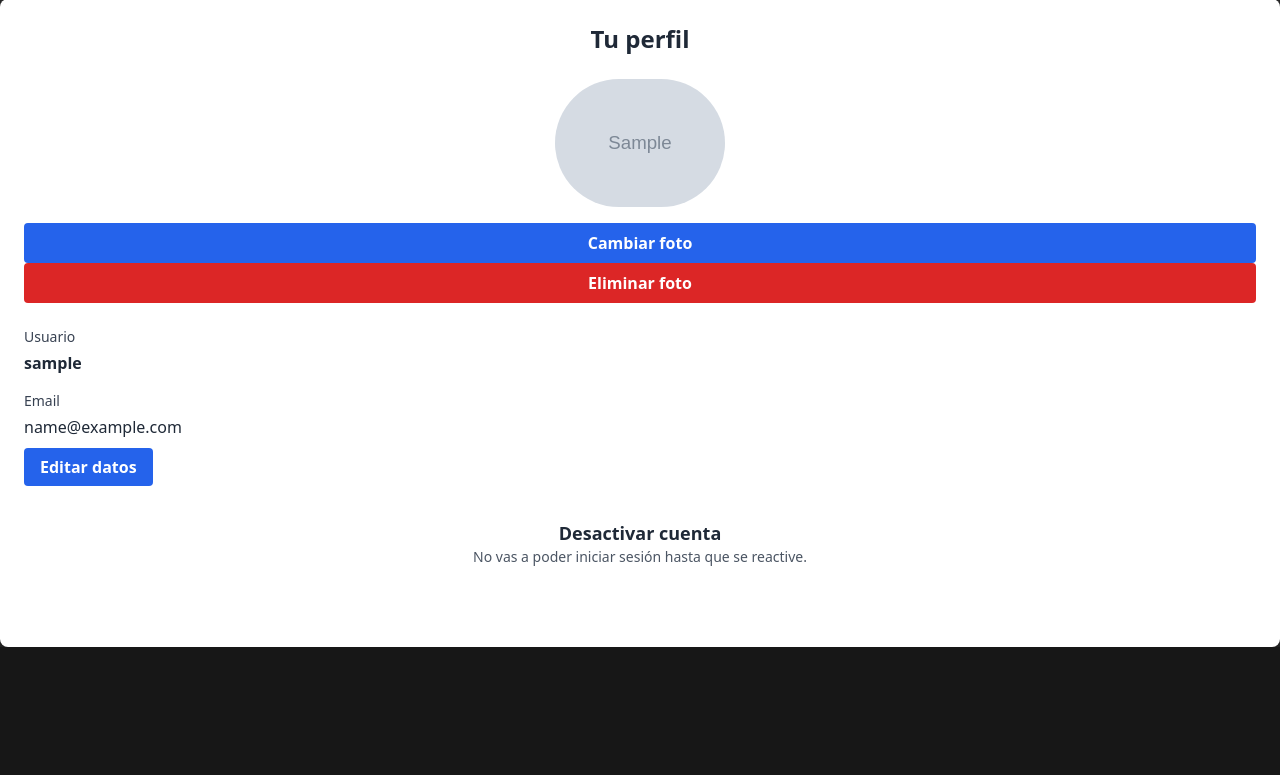
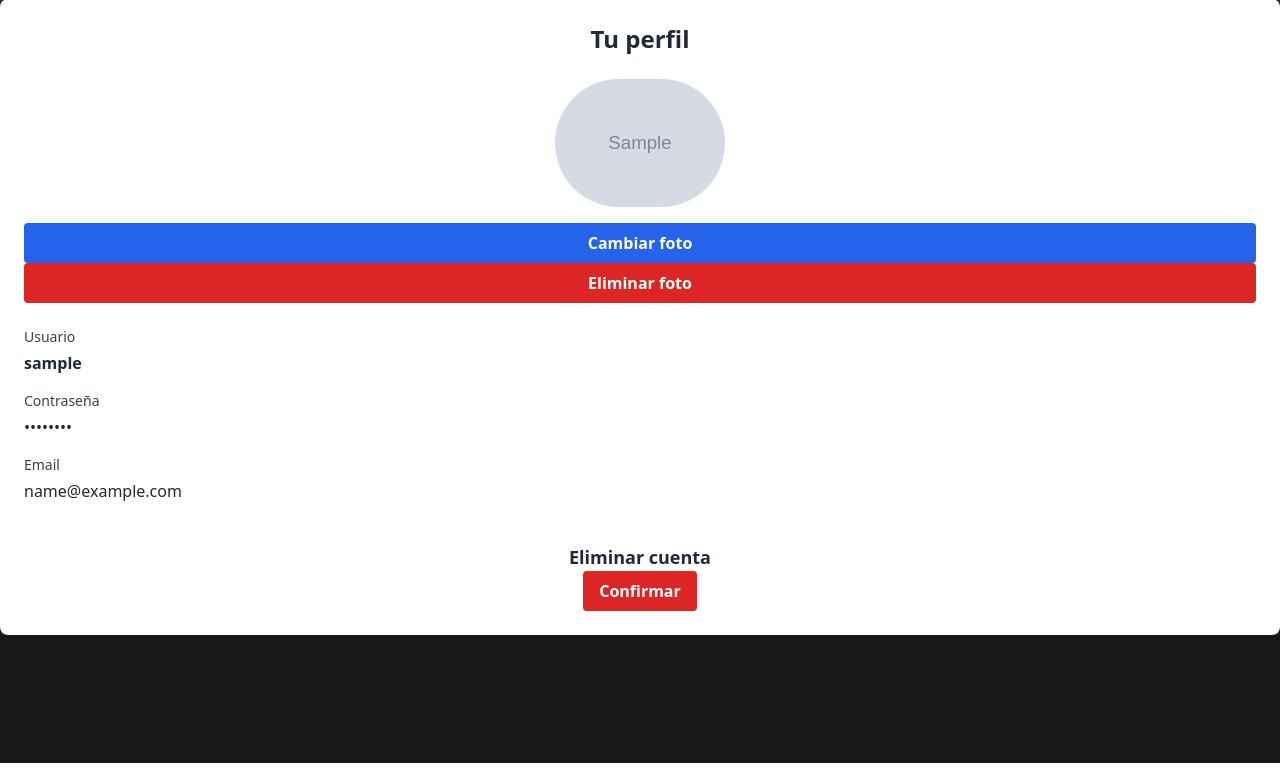
Before and after one commit to Nadia-Carrasco1/DueDate, a Django app: page /Perfil/ in a window 1280 px wide. Shown: the part 105-880 px from the top of the page. Run offline with Django 5.2, Linux system fonts and the light colour scheme; a user stored in the database is signed in; tables that the repository leaves empty hold one stand-in row (values such as "Sample post"); grey boxes marked "Sample" are stand-in pictures; some libraries are stand-ins or nearby versions.

Commit message:
modificaciones en Usuarios

```diff
--- a/Due_Date/settings.py
+++ b/Due_Date/settings.py
@@ -95,7 +95,7 @@
         'ENGINE': 'django.db.backends.mysql',
         'NAME': 'due_date_db',
         'USER': 'root',
-        'PASSWORD': '12345',
+        'PASSWORD': 'DueDate123',
         'HOST': '127.0.0.1',
         'PORT': '3306',
         'OPTIONS': {
@@ -161,3 +161,6 @@
 
 MEDIA_URL = '/media/'
 MEDIA_ROOT = BASE_DIR / 'media'
+
+LOGIN_URL = '/IniciarSesion/'
+LOGIN_REDIRECT_URL = '/Perfil/'
--- a/Usuarios/templates/IniciarSesion.html
+++ b/Usuarios/templates/IniciarSesion.html
@@ -10,6 +10,8 @@
 
     <form action="" method="POST" class="space-y-4">
         {% csrf_token %}
+
+        <input type="hidden" name="next" value="{{ next }}">
 
         {% for error in form.non_field_errors %}
             <p class="text-red-600 text-sm mb-4 text-center">{{ error }}</p>
--- a/Usuarios/templates/Perfil.html
+++ b/Usuarios/templates/Perfil.html
@@ -5,7 +5,6 @@
 <div class="max-w-2xl mx-auto mt-10 p-6 bg-white rounded-lg shadow-md">
     <h2 class="text-2xl font-bold text-gray-800 mb-6 text-center">Tu perfil</h2>
 
-    <!-- Foto de perfil -->
   <div class="flex flex-col items-center mb-6">
         {% if perfil.foto %}
             <img src="{{ perfil.foto.url }}" alt="Foto de perfil" class="w-32 h-32 rounded-full object-cover mb-4" id="foto-actual">
@@ -43,39 +42,42 @@
         </div>
     </div>
 
-    {% if not modo_edicion %}
-        <!-- Datos como texto -->
+    <!-- Nombre de usuario -->
     <div class="mb-4">
         <label class="block text-sm font-medium text-gray-700 mb-1">Usuario</label>
+        <div id="username-display" class="{% if campo_con_error == 'username' %}hidden{% endif %} flex items-center justify-between">
             <p class="text-gray-800 font-semibold">{{ request.user.username }}</p>
+            <button onclick="toggleEdit('username')" class="p-2 bg-gray-700 hover:bg-gray-800 rounded text-white">✎</button>
         </div>
-        <div class="mb-4">
-            <label class="block text-sm font-medium text-gray-700 mb-1">Email</label>
-            <p class="text-gray-800">{{ request.user.email }}</p>
-        </div>
-        <a href="?editar=1" class="mt-4 inline-block bg-blue-600 hover:bg-blue-700 text-white font-semibold py-2 px-4 rounded">
-            Editar datos
-        </a>
-    {% else %}
-        <!-- Formulario de edición -->
-        <form method="POST" enctype="multipart/form-data" class="space-y-4">
+        <form method="POST" {% if campo_con_error == 'username' %} {% else %}class="hidden"{% endif %} id="username-form">
             {% csrf_token %}
-
-            <!-- Campo de usuario -->
-            <div>
-                <label for="{{ user_form.username.id_for_label }}" class="block text-sm font-medium text-gray-700 mb-1">
-                    {{ user_form.username.label }}
-                </label>
+            <input type="hidden" name="editar_usuario" value="1">
             {{ user_form.username }}
             {% if user_form.username.errors %}
                 <p class="text-red-600 text-sm mt-1">{{ user_form.username.errors|striptags }}</p>
             {% endif %}
+            <div class="flex gap-2 mt-2">
+                <button type="submit" class="bg-green-600 hover:bg-green-700 text-white font-semibold py-1 px-3 rounded">Guardar</button>
+                <button type="button" onclick="toggleEdit('username')" class="bg-red-600 hover:bg-red-700 text-white font-semibold py-1 px-3 rounded">Cancelar</button>
+            </div>
+        </form>
     </div>
 
-            <!-- Campos de contraseña -->
+    <!-- Contraseña -->
+    <div class="mb-4">
+        <label class="block text-sm font-medium text-gray-700 mb-1">Contraseña</label>
+        <div id="password-display" class="{% if campo_con_error == 'password' %}hidden{% endif %} flex items-center justify-between">
+            <p class="text-gray-800">••••••••</p>
+            <button onclick="toggleEdit('password')" class="p-2 bg-gray-700 hover:bg-gray-800 rounded text-white">✎</button>
+        </div>
+        <form method="POST" {% if campo_con_error == 'password' %} {% else %}class="hidden"{% endif %} id="password-form" class="mt-4 space-y-4">
+            {% csrf_token %}
+            <input type="hidden" name="editar_contraseña" value="1">
+
+            <!-- Contraseña actual -->
             <div>
                 <label for="{{ password_form.old_password.id_for_label }}" class="block text-sm font-medium text-gray-700 mb-1">
-                    {{ password_form.old_password.label }}
+                    Contraseña actual
                 </label>
                 {{ password_form.old_password }}
                 {% if password_form.old_password.errors %}
@@ -83,9 +85,10 @@
                 {% endif %}
             </div>
 
+            <!-- Contraseña nueva -->
             <div>
                 <label for="{{ password_form.new_password1.id_for_label }}" class="block text-sm font-medium text-gray-700 mb-1">
-                    {{ password_form.new_password1.label }}
+                    Contraseña nueva
                 </label>
                 {{ password_form.new_password1 }}
                 {% if password_form.new_password1.errors %}
@@ -93,9 +96,10 @@
                 {% endif %}
             </div>
 
+            <!-- Confirmación -->
             <div>
                 <label for="{{ password_form.new_password2.id_for_label }}" class="block text-sm font-medium text-gray-700 mb-1">
-                    {{ password_form.new_password2.label }}
+                    Contraseña nueva (confirmación)
                 </label>
                 {{ password_form.new_password2 }}
                 {% if password_form.new_password2.errors %}
@@ -103,46 +107,39 @@
                 {% endif %}
             </div>
 
-            <div class="flex flex-col sm:flex-row gap-2 mt-2">
-                <button type="submit" class="w-full sm:w-auto bg-blue-600 hover:bg-blue-700 text-white font-semibold py-2 px-4 rounded">
-                    Guardar cambios
-                </button>
-                <a href="{% url 'Perfil' %}" class="w-full sm:w-auto text-center bg-gray-300 hover:bg-gray-400 text-gray-800 font-semibold py-2 px-4 rounded">
-                    Cancelar
-                </a>
+            <!-- Botones -->
+            <div class="flex gap-2 mt-2">
+                <button type="submit" class="bg-green-600 hover:bg-green-700 text-white font-semibold py-1 px-3 rounded">Guardar</button>
+                <button type="button" onclick="toggleEdit('password')" class="bg-red-600 hover:bg-red-700 text-white font-semibold py-1 px-3 rounded">Cancelar</button>
+            </div>
+        </form>
     </div>
 
-        </form>
-    {% endif %}
-
-    <!-- Sección para desactivar cuenta -->
-    <div class="mt-10 border-t pt-6 text-center">
-        <h3 class="text-lg font-semibold text-gray-800 mb-2">Desactivar cuenta</h3>
-        <p class="text-sm text-gray-600 mb-4">No vas a poder iniciar sesión hasta que se reactive.</p>
-
-        <button onclick="document.getElementById('modal').classList.remove('hidden')"
-                class="bg-yellow-600 hover:bg-yellow-700 text-white font-semibold py-2 px-4 rounded">
-            Desactivar cuenta
-        </button>
-    </div>
+    <!-- Email -->
+    <div class="mb-4">
+        <label class="block text-sm font-medium text-gray-700 mb-1">Email</label>
+        <p class="text-gray-800">{{ request.user.email }}</p>
     </div>
 
-<!-- Modal de confirmación -->
-<div id="modal" class="fixed inset-0 bg-black bg-opacity-50 flex items-center justify-center hidden z-50">
-    <div class="bg-white p-6 rounded-lg shadow-lg max-w-sm w-full text-center">
-        <h2 class="text-lg font-bold text-gray-800 mb-4">¿Estás segura?</h2>
-        <p class="text-gray-600 mb-6">Esta acción desactivará tu cuenta.</p>
-
-        <form method="POST" action="{% url 'Perfil' %}">
+    <!-- Eliminar cuenta -->
+    <div class="mt-10 border-t pt-6 text-center">
+        <h3 class="text-lg font-semibold text-gray-800 mb-2">Eliminar cuenta</h3>
+        <form method="POST">
             {% csrf_token %}
-            <button type="submit" name="desactivar_cuenta" class="bg-red-600 hover:bg-red-700 text-white font-semibold py-2 px-4 rounded mr-2">
-                Sí, desactivar
-            </button>
-            <button type="button" onclick="document.getElementById('modal').classList.add('hidden')"
-                    class="bg-gray-300 hover:bg-gray-400 text-gray-800 font-semibold py-2 px-4 rounded">
-                Cancelar
+            <button type="submit" name="desactivar_cuenta" class="bg-red-600 hover:bg-red-700 text-white font-semibold py-2 px-4 rounded">
+                Confirmar
             </button>
         </form>
     </div>
 </div>
+
+<!-- Script para mostrar/ocultar formularios -->
+<script>
+function toggleEdit(field) {
+    const display = document.getElementById(`${field}-display`);
+    const form = document.getElementById(`${field}-form`);
+    display.classList.toggle('hidden');
+    form.classList.toggle('hidden');
+}
+</script>
 {% endblock %}
--- a/Usuarios/views.py
+++ b/Usuarios/views.py
@@ -34,16 +34,26 @@
 
 def IniciarSesion(request):
     form = LoginForm(request, data=request.POST or None)
+    next_url = request.GET.get('next') or request.POST.get('next') or 'home'
 
     if request.method == 'POST' and form.is_valid():
-        login(request, form.get_user())
-        return redirect('home')
+        user = form.get_user()
+        if not user.is_active:
+            form.add_error(None, 'Tu cuenta está desactivada.')
+        else:
+            login(request, user)
+            return redirect(next_url)
 
-    return render(request, 'IniciarSesion.html', {'form': form})
+    return render(request, 'IniciarSesion.html', {
+        'form': form,
+        'next': next_url
+    })
+
 
 @login_required
 def verPerfil(request):
     modo_edicion = request.GET.get('editar') == '1'
+    campo_con_error = None
 
     user_form = UsuarioForm(instance=request.user)
     perfil_form = PerfilForm(instance=request.user.perfil)
@@ -74,21 +84,31 @@
             request.user.save()
             return redirect('home')
 
-        else:
+        elif 'editar_usuario' in request.POST:
             user_form = UsuarioForm(request.POST, instance=request.user)
-            perfil_form = PerfilForm(request.POST, request.FILES, instance=request.user.perfil)
+            if user_form.is_valid() and user_form.has_changed():
+                user_form.save()
+                return redirect('Perfil')
+            else:
+                campo_con_error = 'username'
+
+        elif 'editar_contraseña' in request.POST:
             password_form = PasswordChangeForm(request.user, request.POST)
-
             for field in password_form.fields.values():
                 field.widget.attrs.update({
                     'class': 'w-full px-3 py-2 border rounded text-gray-800'
                 })
+            if password_form.is_valid():
+                password_form.save()
+                update_session_auth_hash(request, request.user)
+                return redirect('Perfil')
+            else:
+                campo_con_error = 'password'
 
-            if user_form.is_valid() and perfil_form.is_valid() and password_form.is_valid():
-                user_form.save()
+        elif 'editar_perfil' in request.POST:
+            perfil_form = PerfilForm(request.POST, request.FILES, instance=request.user.perfil)
+            if perfil_form.is_valid() and perfil_form.has_changed():
                 perfil_form.save()
-                user = password_form.save()
-                update_session_auth_hash(request, user)
                 return redirect('Perfil')
 
     return render(request, 'Perfil.html', {
@@ -97,5 +117,6 @@
         'password_form': password_form,
         'foto_form': foto_form,
         'perfil': request.user.perfil,
-        'modo_edicion': modo_edicion
+        'modo_edicion': modo_edicion,
+        'campo_con_error': campo_con_error
     })
```
Also changed, not shown: Interfaz/static/css/output.css (+73 -57 lines), Usuarios/templates/DesactivarCuenta.html (deleted, +0 -31 lines). Lines whose indentation alone changed are shown as unchanged.
